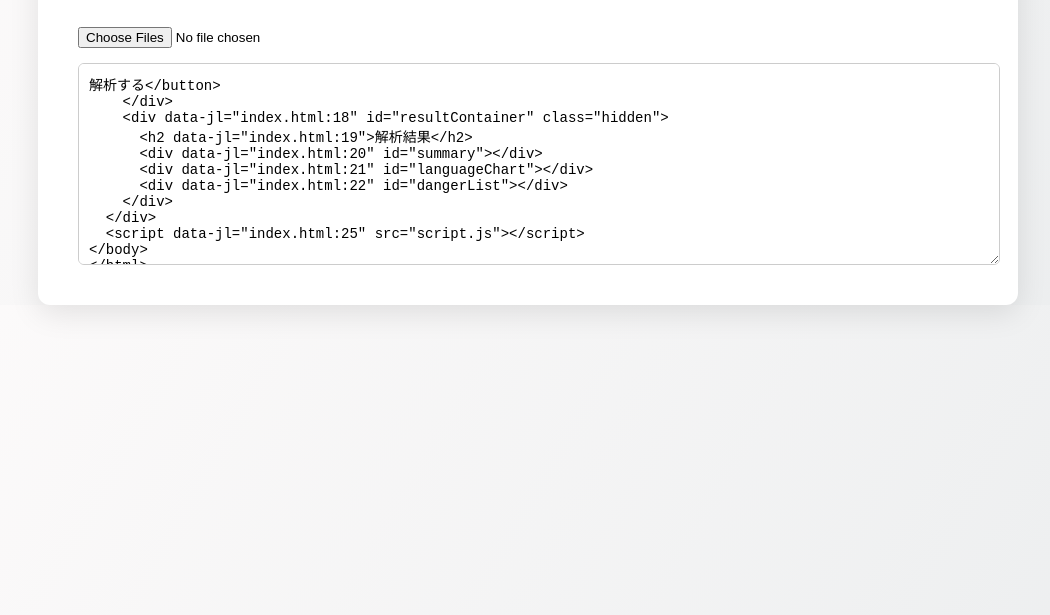
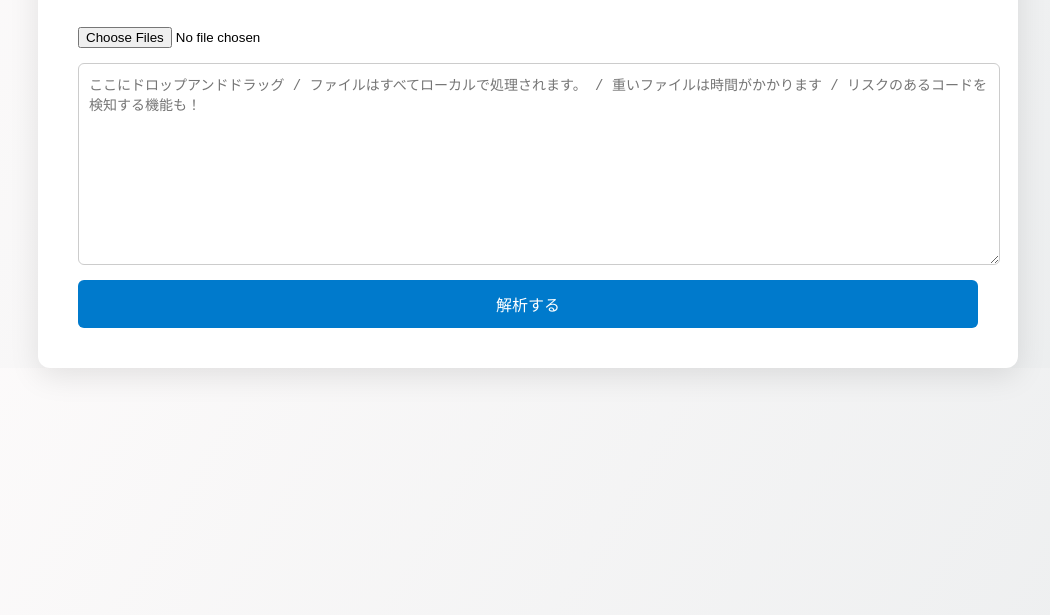
Before and after one commit to Yukkurim/wha-lan, a plain HTML site: page index.html in a window 1280 px wide. Shown: the part 185-800 px from the top of the page, without its empty margins (112-1162 px from the left). Drawn offline with Linux system fonts and the light colour scheme.

Commit message:
Update index.html

```diff
--- a/index.html
+++ b/index.html
@@ -12,7 +12,7 @@
     <h1>What-language</h1>
     <div class="uploader">
       <input type="file" id="fileInput" multiple>
-      <textarea id="codeInput" placeholder="ここにドロップアンドドラッグ / ファイルはすべてローカルで処理されます。 / 大きなファイルの場合は時間がかかる場合があります。></textarea>
+      <textarea id="codeInput" placeholder="ここにドロップアンドドラッグ / ファイルはすべてローカルで処理されます。 / 重いファイルは時間がかかります / リスクのあるコードを検知する機能も！"></textarea>
       <button id="analyzeBtn">解析する</button>
     </div>
     <div id="resultContainer" class="hidden">
```
